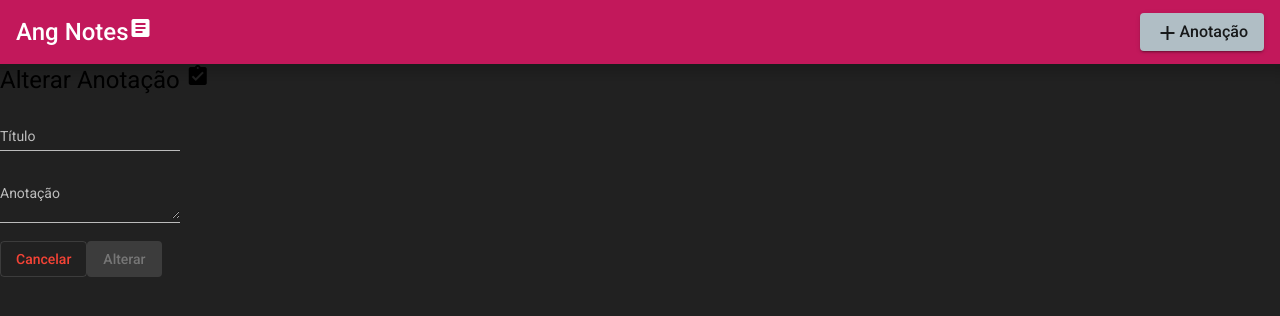
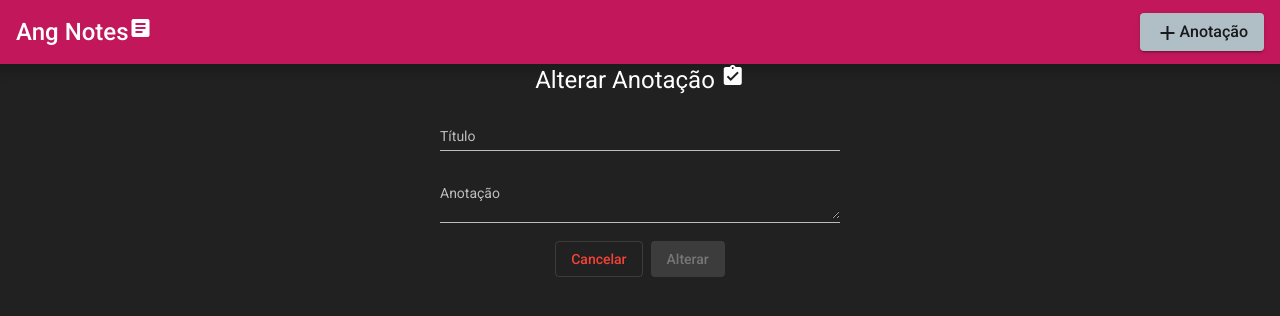
Before and after one commit to ranielsobrinho/AngNotes, an Angular app: page /1 in a window 1280 px wide. Shown: the top 316 px of the page. Built offline with nearby package versions, Linux system fonts and the light colour scheme.

Commit message:
Styling update-form

```diff
--- a/src/app/pages/update-note/update-note.component.css
+++ b/src/app/pages/update-note/update-note.component.css
@@ -1,5 +1,28 @@
-form {
-    display: flex;
-    flex-direction: column;
-    align-items: flex-start;
-  }
+.updateContainer{
+  display: flex;
+  flex-direction: column;
+  align-items: center;
+}
+
+h1{
+  color: #fff;
+}
+
+form{
+  display: flex;
+  flex-direction: column;
+  min-width: 300px;
+  max-width: 400px;
+  width: 100%;
+}
+.mat-inputs{
+  width: 100%;
+}
+
+input[type="text"], textarea {
+  color : #d1d1d1;
+}
+
+button:first-child{
+  margin-right: .5rem;
+}
```
